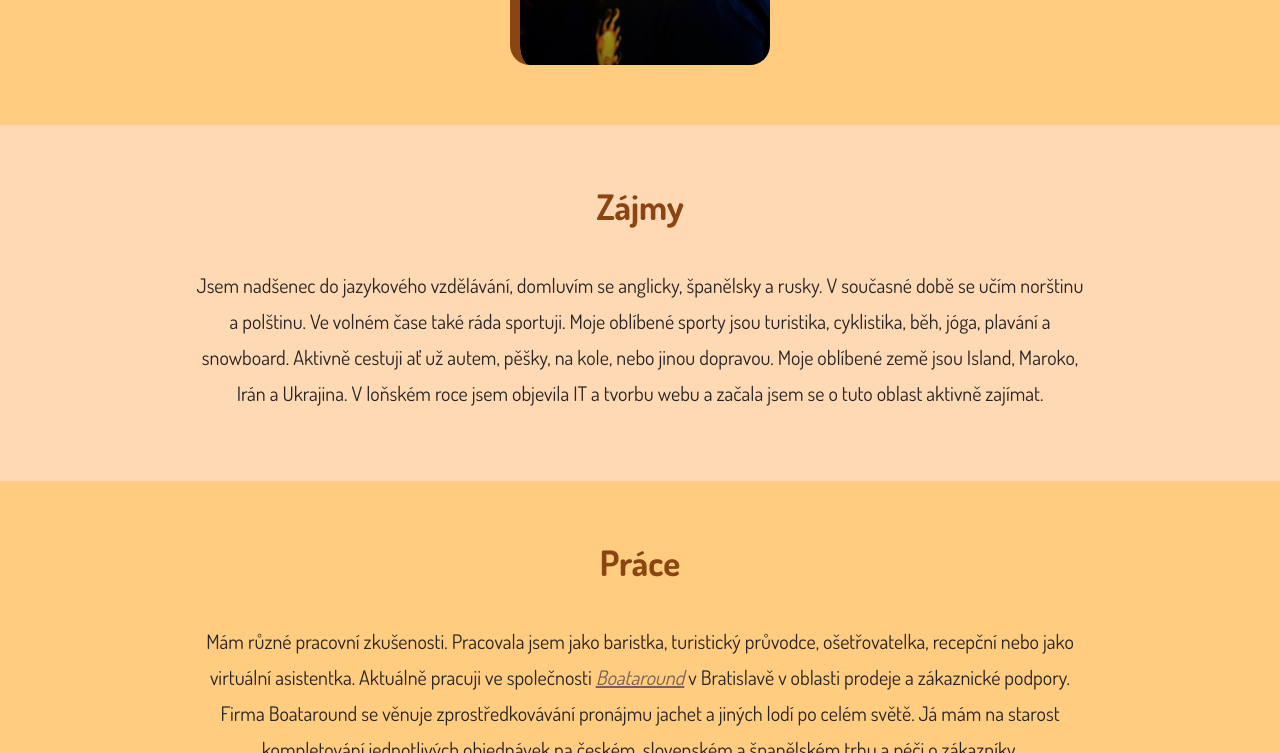
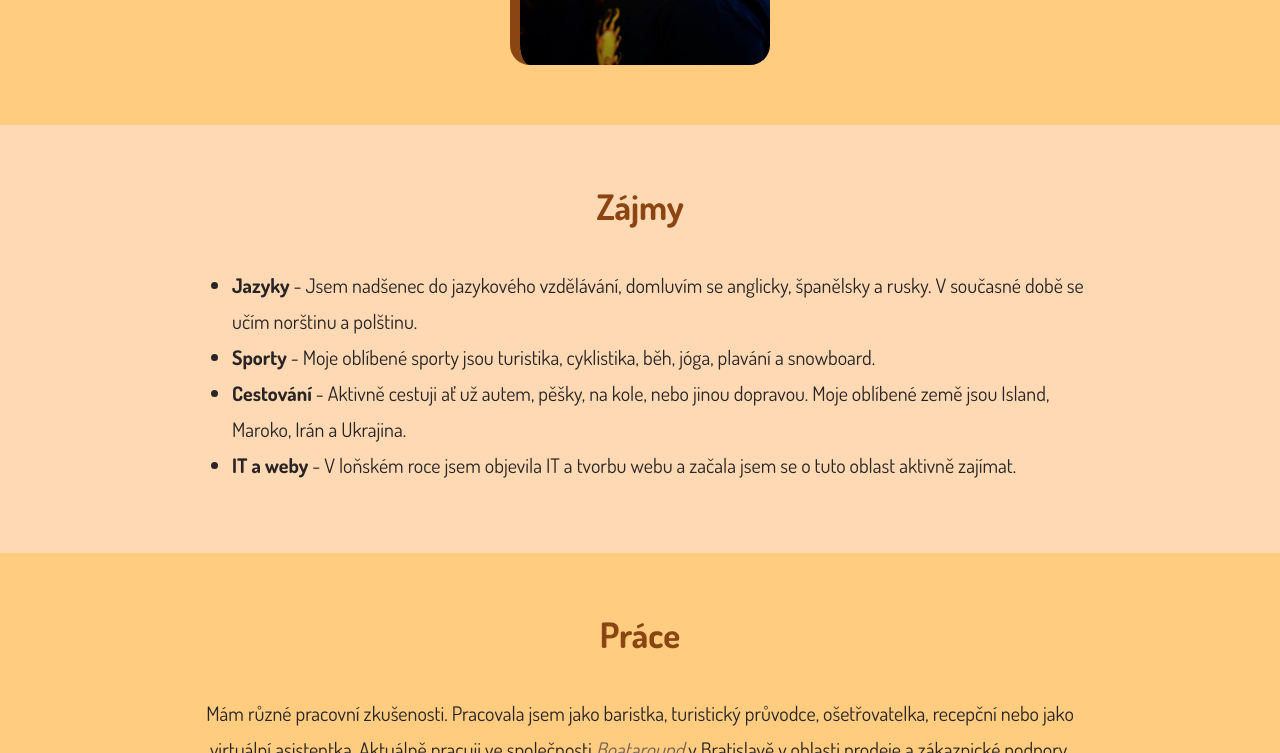
Before and after one commit to evavalentova/zivotopis, a plain HTML site: page index.html in a window 1280 px wide. Shown: the part 766-1519 px from the top of the page. Drawn offline with Linux system fonts and the light colour scheme.

Commit message:
Upravený životopis

```diff
--- a/index.html
+++ b/index.html
@@ -1,5 +1,5 @@
 <!DOCTYPE html>
-<html lang="en">
+<html lang="cs">
   <head>
     <meta charset="UTF-8" />
     <meta http-equiv="X-UA-Compatible" content="IE=edge" />
@@ -13,11 +13,11 @@
     />
   </head>
   <body>
-    <header class="hlavicka">
+    <header class="header">
       <h1>Eva Valentová</h1>
     </header>
 
-    <section class="omne">
+    <section class="aboutme">
       <h2>O mně</h2>
       <p>
         Jmenuji se Eva Valentová a pocházím z jižní Moravy z vinařského městečka
@@ -30,20 +30,24 @@
       <img class="fotkaeva" src="images/fotkaeva.jpg" alt="Eva Valentová" />
     </section>
 
-    <section class="zajmy">
+    <section class="interests">
       <h2>Zájmy</h2>
       <p>
-        Jsem nadšenec do jazykového vzdělávání, domluvím se anglicky, španělsky
-        a rusky. V současné době se učím norštinu a polštinu. Ve volném čase
-        také ráda sportuji. Moje oblíbené sporty jsou turistika, cyklistika,
-        běh, jóga, plavání a snowboard. Aktivně cestuji ať už autem, pěšky, na
-        kole, nebo jinou dopravou. Moje oblíbené země jsou Island, Maroko, Irán
-        a Ukrajina. V loňském roce jsem objevila IT a tvorbu webu a začala jsem
-        se o tuto oblast aktivně zajímat.
+        <ul>
+          <li><strong>Jazyky</strong> - Jsem nadšenec do jazykového vzdělávání, domluvím se anglicky, španělsky
+            a rusky. V současné době se učím norštinu a polštinu.</li>
+          <li><strong>Sporty</strong> - Moje oblíbené sporty jsou turistika, cyklistika,
+            běh, jóga, plavání a snowboard.</li>
+          <li><strong>Cestování</strong> - Aktivně cestuji ať už autem, pěšky, na
+            kole, nebo jinou dopravou. Moje oblíbené země jsou Island, Maroko, Irán
+            a Ukrajina.</li>
+          <li><strong>IT a weby</strong> - V loňském roce jsem objevila IT a tvorbu webu a začala jsem
+            se o tuto oblast aktivně zajímat.</li>
+        </ul>
       </p>
     </section>
 
-    <section class="prace">
+    <section class="job">
       <h2>Práce</h2>
       <p>
         Mám různé pracovní zkušenosti. Pracovala jsem jako baristka, turistický
@@ -57,7 +61,7 @@
       </p>
     </section>
 
-    <section class="kontakt">
+    <section class="contact">
       <h2>Kontakt</h2>
       <p>
         Můžete mě kontaktovat na mé
@@ -67,7 +71,7 @@
       </p>
     </section>
 
-    <footer class="paticka">
+    <footer class="footer">
       <p>© 2021, Eva Valentová</p>
     </footer>
   </body>
--- a/style.css
+++ b/style.css
@@ -13,6 +13,7 @@ h2 {
   color: #8b4513;
   font-family: "Dosis", sans-serif;
   font-weight: bold;
+  text-align: center;
 }
 
 a {
@@ -22,31 +23,33 @@ a {
 
 h1 {
   font-size: 60px;
-  text-align: center;
   margin: 0;
 }
 
 h2 {
   font-size: 35px;
-  text-align: center;
   margin-top: 0px;
 }
 
-.paticka {
+.footer {
   background-color: #282425;
   color: whitesmoke;
   text-align: center;
   padding: 3px 0px;
 }
 
-.hlavicka {
+.header {
   background-color: #ffd9b3;
   padding: 60px 30px;
 }
 
-.zajmy,
-.kontakt {
+.interests,
+.contact {
   background-color: #ffd9b3;
+}
+
+.interests {
+  text-align: left;
 }
 
 .fotkaeva {
```
